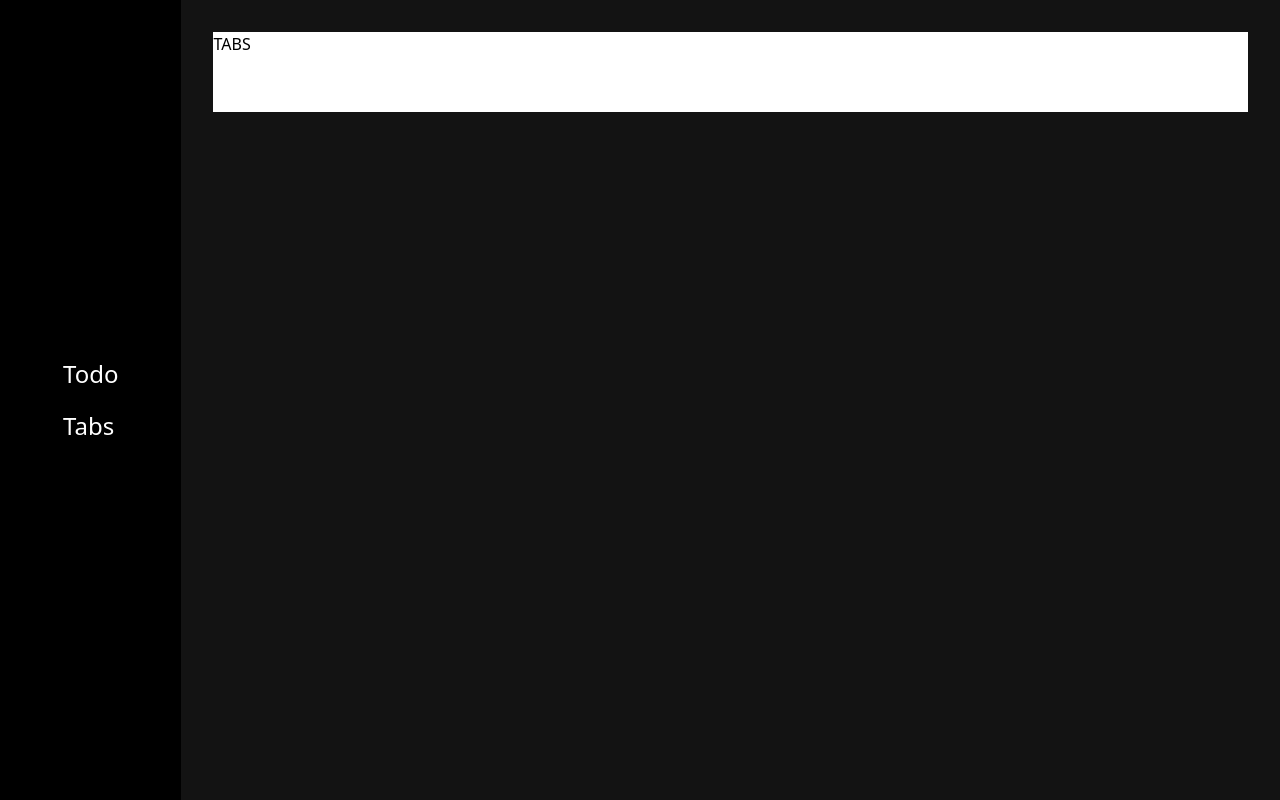
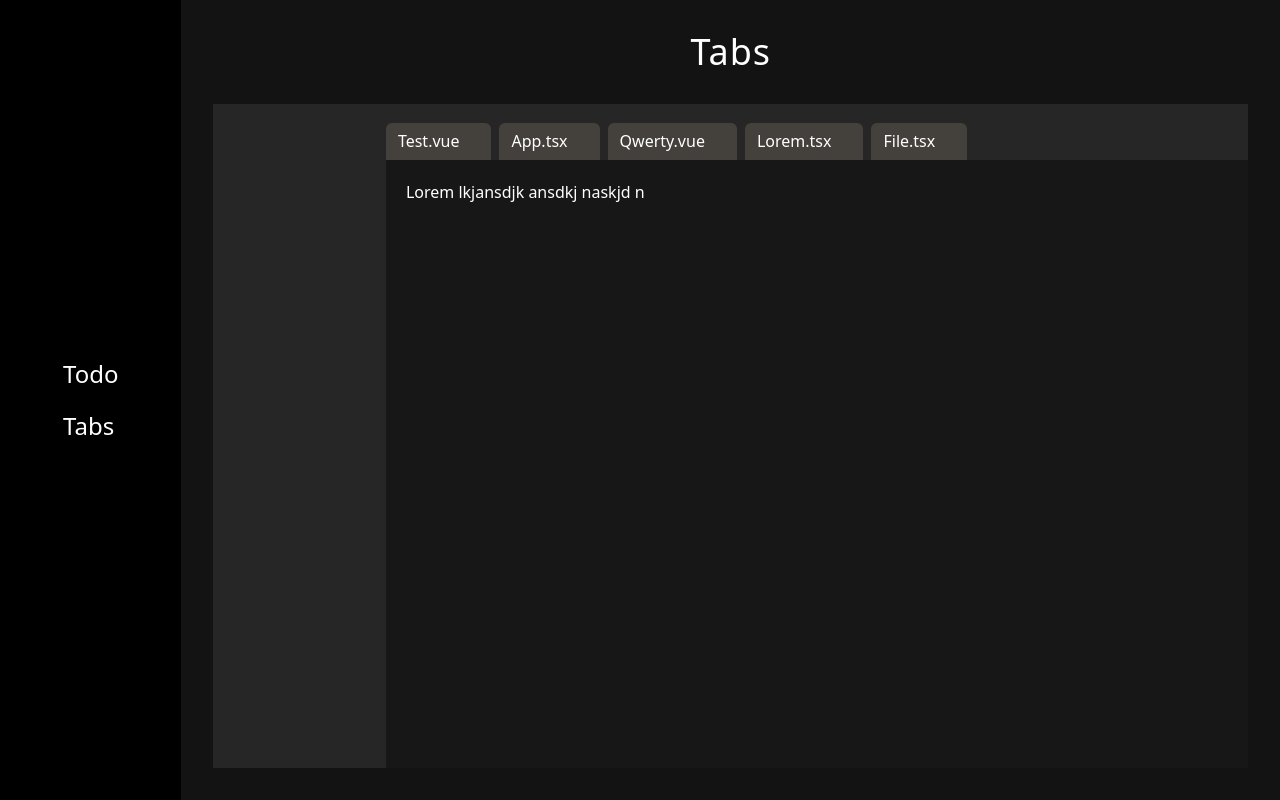
Before and after one commit to mvjl000/vue-playground, a Vue app: page /tabs in a window 1280 px wide. Built offline with nearby package versions, Linux system fonts and the light colour scheme.

Commit message:
Create basic tabs view

```diff
--- a/src/App.vue
+++ b/src/App.vue
@@ -6,7 +6,7 @@ import Navigation from "./components/Navigation.vue";
 <template>
   <div class="w-full h-screen flex">
     <Navigation />
-    <main class="w-full h-full p-8">
+    <main class="w-full h-full p-8 flex flex-col">
       <router-view />
     </main>
   </div>
--- a/src/components/pages/Tabs.vue
+++ b/src/components/pages/Tabs.vue
@@ -1,3 +1,56 @@
+<script setup lang="ts">
+import { ref, computed } from "vue";
+
+interface Tab {
+  id: number;
+  name: string;
+  content: string;
+}
+
+const tabs = ref<Tab[]>([
+  { id: 1, name: "Test.vue", content: "Lorem lkjansdjk ansdkj naskjd n" },
+  { id: 2, name: "App.tsx", content: "Julka zaplacila za pizze" },
+  { id: 3, name: "Qwerty.vue", content: "Julka ma kota emilke" },
+  { id: 4, name: "Lorem.tsx", content: "Emilka sika na wsztystko" },
+  { id: 5, name: "File.tsx", content: "Czerep czerep czerep" },
+]);
+
+const activeTab = ref<number | null>(1);
+const activeTabContent = computed(() => {
+  const activeTabObj = tabs.value.find((tab) => tab.id === activeTab.value);
+  console.log("activeOBJ", activeTabObj);
+  if (activeTabObj === undefined) return "Something went wrong!";
+
+  return activeTabObj.content;
+});
+
+const setAcitveTab = (tabId: number) => {
+  activeTab.value = tabId;
+};
+</script>
+
 <template>
-  <h1 class="bg-white text-black h-20">TABS</h1>
+  <h1 class="text-white text-4xl text-center tracking-wide">Tabs</h1>
+  <div class="mt-8 w-full flex-grow flex">
+    <div class="h-full min-w-[100px] w-1/6 bg-neutral-800"></div>
+    <div class="flex flex-col h-full flex-grow bg-neutral-900">
+      <ul class="h-14 flex justify-start items-end gap-2 bg-neutral-800">
+        <li
+          v-for="tab in tabs"
+          :key="tab.id"
+          class="group h-2/3 pl-3 pr-1 flex justify-between items-center gap-1 text-white bg-stone-700 rounded-tl-md rounded-tr-md cursor-pointer"
+          :class="{ 'bg-neutral-900': activeTab === tab.id }"
+          @click="setAcitveTab(tab.id)"
+        >
+          {{ tab.name }}
+          <button
+            class="invisible group-hover:visible w-6 h-6 text-sm flex items-center justify-center rounded-md hover:bg-stone-800"
+          >
+            x
+          </button>
+        </li>
+      </ul>
+      <p class="p-5 text-white">{{ activeTabContent }}</p>
+    </div>
+  </div>
 </template>
```
